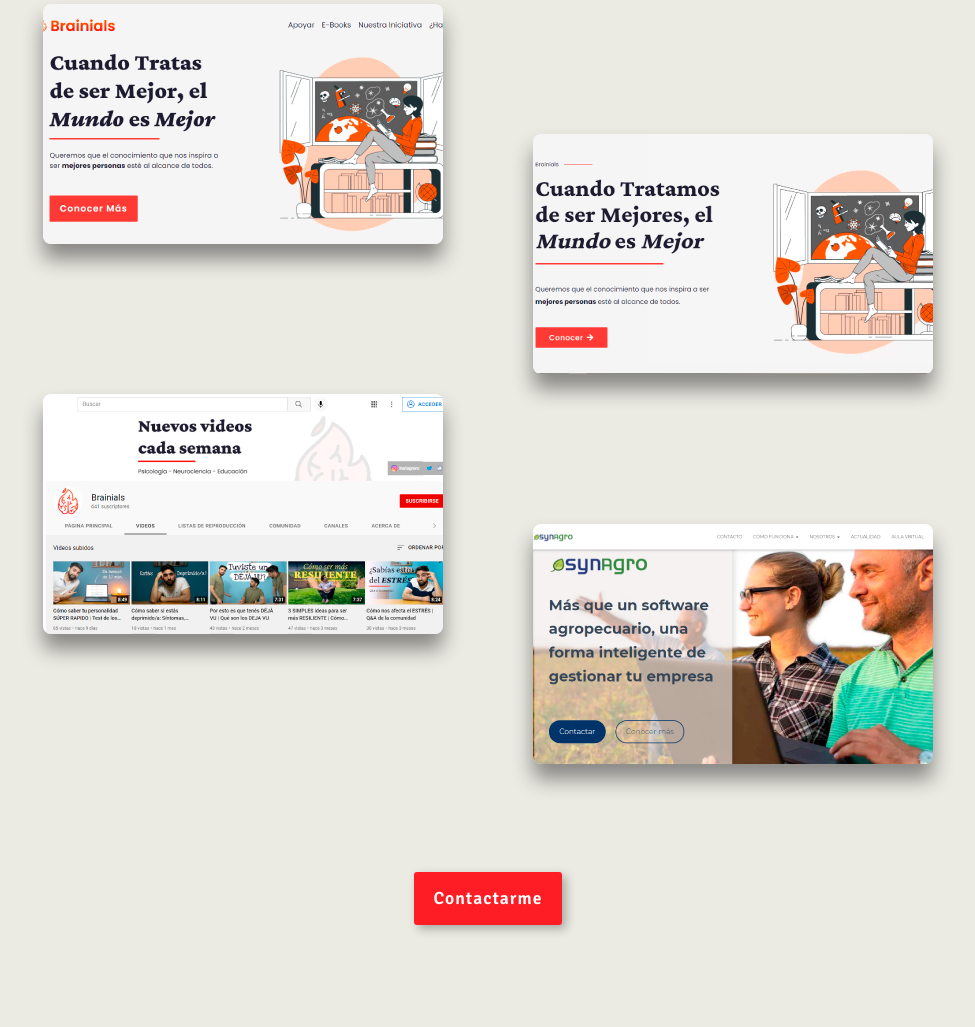
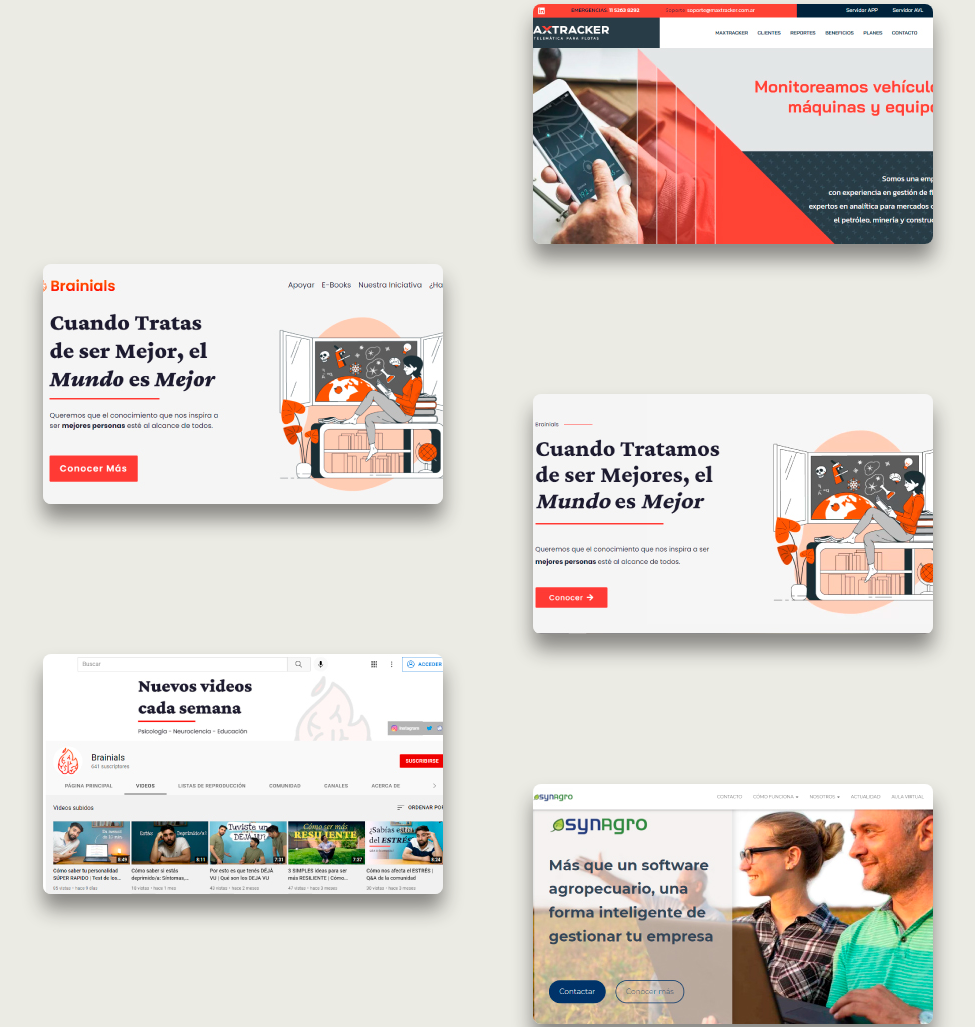
Before and after one commit to FrancoRaya/portfolio, a website: page index.html in a window 1280 px wide. Shown: the part 2940-3967 px from the top of the page, without its empty margins (152-1127 px from the left). Drawn offline with nearby package versions, Linux system fonts and the light colour scheme.

Commit message:
nuevo proyecto agregado

```diff
--- a/index.html
+++ b/index.html
@@ -295,7 +295,19 @@
             </div>
 
             <div class="portfolio-caja mt-5 mb-5">
-                <div class="portfolio-item1">
+                <div class="portfolio-item5">
+                    <div class="porfolio-links d-flex flex-column justify-content-center align-items-center">
+                        <p>
+                            Maxtracker.com
+                        </p>
+
+                        <div>
+                            <a href="https://maxtracker.com/" target="blank"><i class="fas fa-link" style="font-size: 2.5em;"></i></a>
+                        </div>
+                    </div>
+                </div>
+
+                <div class="portfolio-item4">
                     <div class="porfolio-links d-flex flex-column justify-content-center align-items-center">
                         <p>
                             Proyecto Coder - Brainials
@@ -308,7 +320,7 @@
                     </div>
                 </div>
 
-                <div class="portfolio-item2">
+                <div class="portfolio-item3">
                     <div class="porfolio-links d-flex flex-column justify-content-center align-items-center">
                         <p>
                             Brianials.info
@@ -320,7 +332,7 @@
                     </div>
                 </div>
 
-                <div class="portfolio-item3">
+                <div class="portfolio-item2">
                     <div class="porfolio-links d-flex flex-column justify-content-center align-items-center">
                         <p>
                             Brainials - YouTube
@@ -332,7 +344,7 @@
                     </div>
                 </div>
 
-                <div class="portfolio-item4">
+                <div class="portfolio-item1">
                     <div class="porfolio-links d-flex flex-column justify-content-center align-items-center">
                         <p>
                             Synagroweb.com
--- a/scss/style.scss
+++ b/scss/style.scss
@@ -237,7 +237,7 @@ footer {
 .portfolio-caja {
     display: grid;
     grid-template-columns: repeat (2, 1fr);
-    grid-template-rows: repeat (6, 1fr);
+    grid-template-rows: repeat (9, 1fr);
     grid-column-gap: 0px;
     grid-row-gap: 0px;
 }
@@ -264,23 +264,10 @@ footer {
     }
 }
 
-.portfolio-item1 {
-    background: url('/imagenes/brainials-coder.jpg') center no-repeat;
+.portfolio-item5 {
     border-radius: 8px;
     box-shadow: 0px 15px 20px #1b1a1a79;
-    display: flex;
-    justify-content: left;
-    justify-self: center;
-    grid-area: 1 / 1 / 3 / 2;
-    margin: 10px;
-    width: 25rem;
-    height: 15rem;
-}
-
-.portfolio-item2 {
-    border-radius: 8px;
-    box-shadow: 0px 15px 20px #1b1a1a79;
-    background: url('/imagenes/brainials.jpg') center no-repeat;
+    background: url('/imagenes/maxtracker.jpg') center no-repeat;
     display: flex;
     justify-content: left;
     align-items: flex-end;
@@ -291,10 +278,10 @@ footer {
     height: 15rem;
 }
 
-.portfolio-item3 {
+.portfolio-item4 {
+    background: url('/imagenes/brainials-coder.jpg') center no-repeat;
     border-radius: 8px;
     box-shadow: 0px 15px 20px #1b1a1a79;
-    background: url('/imagenes/brainials-youtube.jpg') center no-repeat;
     display: flex;
     justify-content: left;
     justify-self: center;
@@ -304,7 +291,34 @@ footer {
     height: 15rem;
 }
 
-.portfolio-item4 {
+.portfolio-item3 {
+    border-radius: 8px;
+    box-shadow: 0px 15px 20px #1b1a1a79;
+    background: url('/imagenes/brainials.jpg') center no-repeat;
+    display: flex;
+    justify-content: left;
+    align-items: flex-end;
+    justify-self: center;
+    grid-area: 5 / 2 / 7 / 3;
+    margin: 10px;
+    width: 25rem;
+    height: 15rem;
+}
+
+.portfolio-item2 {
+    border-radius: 8px;
+    box-shadow: 0px 15px 20px #1b1a1a79;
+    background: url('/imagenes/brainials-youtube.jpg') center no-repeat;
+    display: flex;
+    justify-content: left;
+    justify-self: center;
+    grid-area: 7 / 1 / 9 / 2;
+    margin: 10px;
+    width: 25rem;
+    height: 15rem;
+}
+
+.portfolio-item1 {
     border-radius: 8px;
     box-shadow: 0px 15px 20px #1b1a1a79;
     background: url('/imagenes/synagro.jpg') center no-repeat;
@@ -312,7 +326,7 @@ footer {
     justify-content: left;
     align-items: flex-end;
     justify-self: center;
-    grid-area: 5 / 2 / 7 / 3;
+    grid-area: 8 / 2 / 10 / 3;
     margin: 10px;
     width: 25rem;
     height: 15rem;
```
Also changed, not shown: css/style.css, imagenes/maxtracker.jpg (added).
